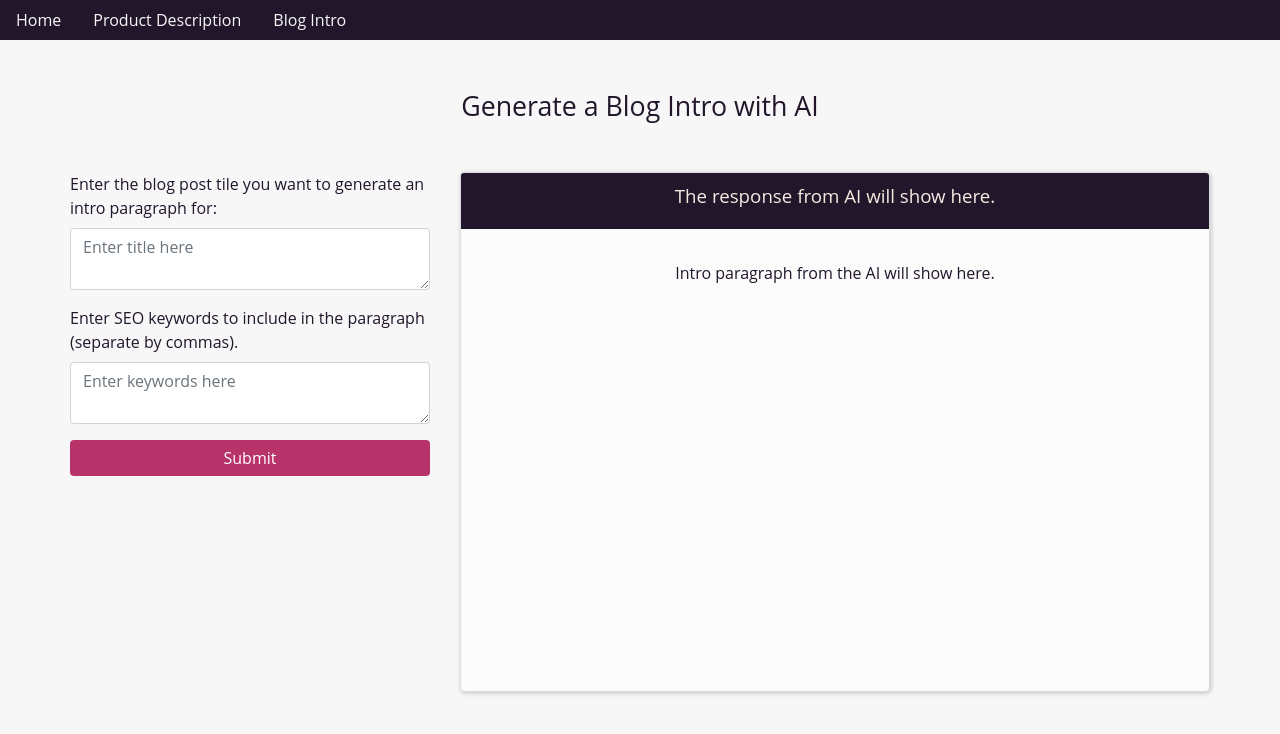
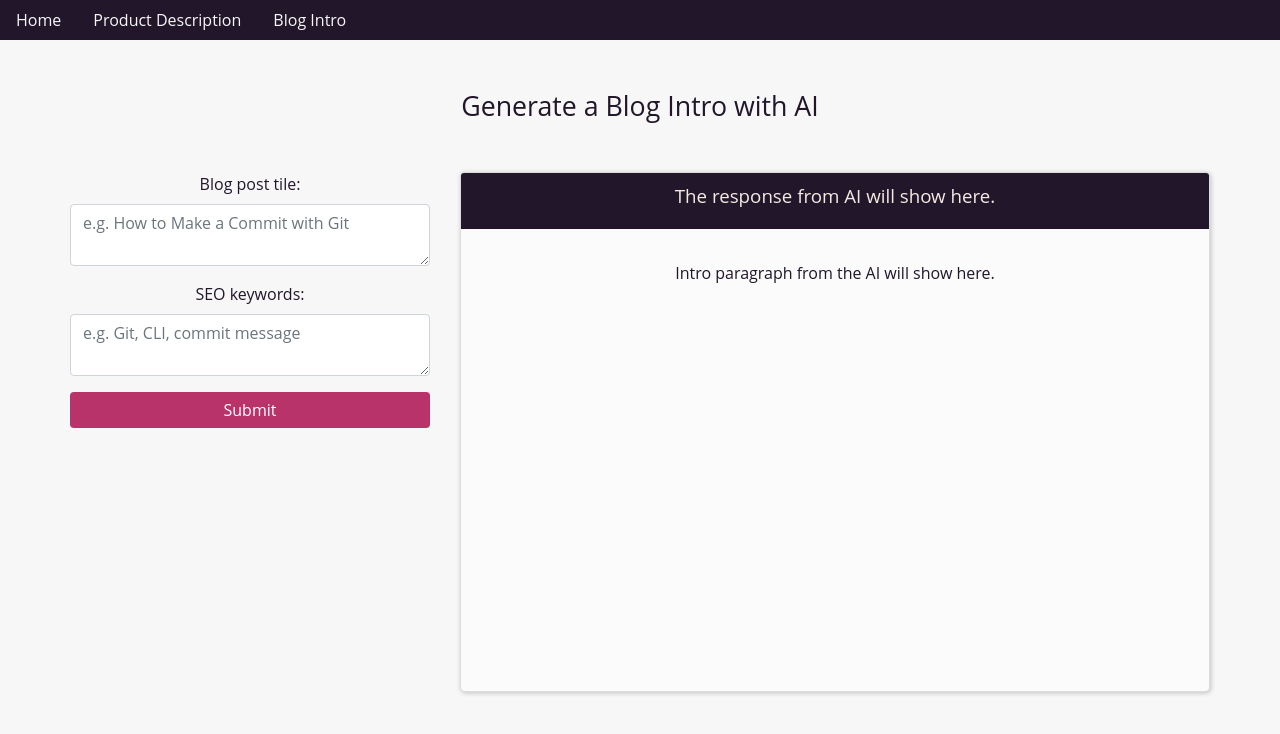
Before and after one commit to ash1eygrace/ai-content, a React (Create React App) app in the folder copyai/: page /blog-intro in a window 1280 px wide. Shown: the top 734 px of the page. Built offline with nearby package versions, Linux system fonts and the light colour scheme.

Commit message:
Change form labels and placeholder text

```diff
--- a/copyai/src/components/BlogIntro.js
+++ b/copyai/src/components/BlogIntro.js
@@ -51,12 +51,12 @@ class BlogIntro extends Component {
                 <Col xs={6} md={4} id="inputCol">
                     <Form onSubmit={this.onFormSubmit}>
                         <Form.Group className="mb-3" controlId="textArea">
-                            <Form.Label>Enter the blog post tile you want to generate an intro paragraph for: </Form.Label>
-                            <Form.Control as="textarea" name="blogTitle" placeholder="Enter title here" />
+                            <Form.Label>Blog post tile: </Form.Label>
+                            <Form.Control as="textarea" name="blogTitle" placeholder="e.g. How to Make a Commit with Git" />
                         </Form.Group>
                         <Form.Group className="mb-3" controlId="textArea">
-                            <Form.Label>Enter SEO keywords to include in the paragraph (separate by commas).</Form.Label>
-                            <Form.Control as="textarea" name="context" placeholder="Enter keywords here" />
+                            <Form.Label>SEO keywords: </Form.Label>
+                            <Form.Control as="textarea" name="context" placeholder="e.g. Git, CLI, commit message" />
                         </Form.Group>
                         <Button variant="primary" size="md" type="submit">
                             Submit
```
